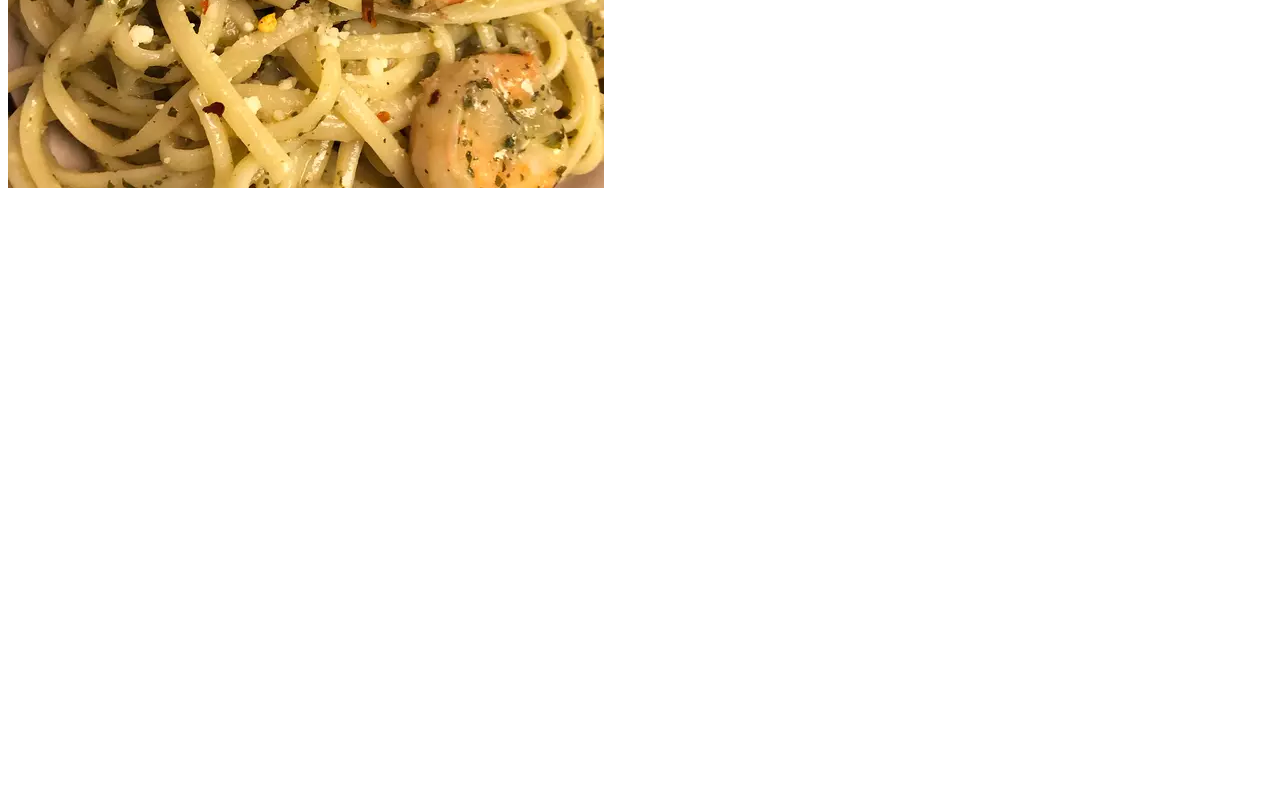
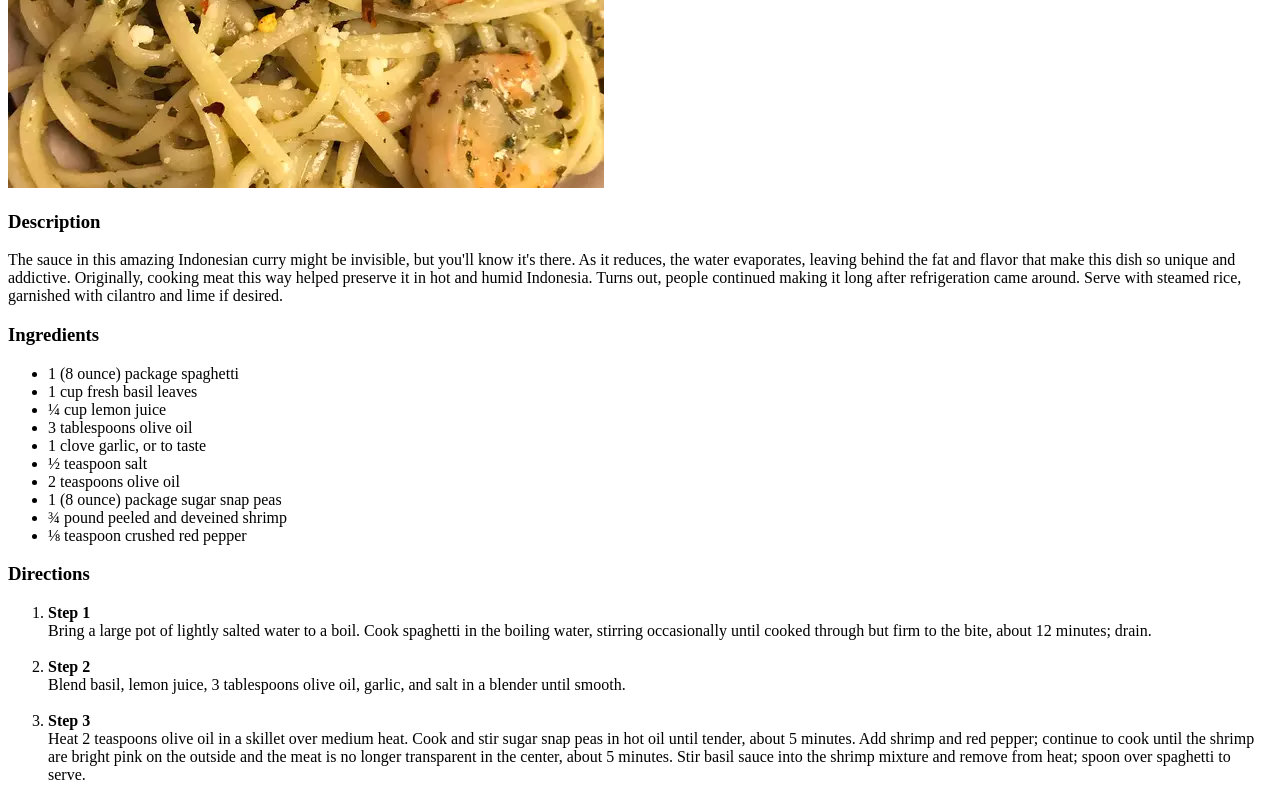
Before and after one commit to ambrosiaan/odin-recipes, a website: page recipes/shrimp-pasta.html in a window 1280 px wide. Shown: the part 488-1288 px from the top of the page. Before the commit the page ends 800 px from the top, so only its background shows below. Drawn offline with Linux system fonts and the light colour scheme.

Commit message:
Add recipe for pesto shrimp pasta

```diff
--- a/recipes/shrimp-pasta.html
+++ b/recipes/shrimp-pasta.html
@@ -1,13 +1,54 @@
 <!DOCTYPE html>
 <html lang="en">
+
 <head>
     <meta charset="UTF-8">
     <meta http-equiv="X-UA-Compatible" content="IE=edge">
     <meta name="viewport" content="width=device-width, initial-scale=1.0">
-    <title>Shrimp Pasta</title>
+    <title>Pesto Shrimp Pasta</title>
 </head>
+
 <body>
-    <h1>Shrimp Pasta</h1>
-    <img src="../img/pesto-shrimp-pasta.webp">
+    <h1>Pesto Shrimp Pasta</h1>
+    <img src="../img/pesto-shrimp-pasta.webp" , alt="Pesto Shrimp Pasta">
+    <h3>Description</h3>
+    <p>
+        The sauce in this amazing Indonesian curry might be invisible, but you'll know it's there. As it reduces, the
+        water evaporates, leaving behind the fat and flavor that make this dish so unique and addictive. Originally,
+        cooking meat this way helped preserve it in hot and
+        humid Indonesia. Turns out, people continued making it long after refrigeration came around. Serve with steamed
+        rice, garnished with cilantro and lime if desired.
+    </p>
+    <h3>Ingredients</h3>
+    <ul>
+        <li>1 (8 ounce) package spaghetti</li>
+        <li>1 cup fresh basil leaves</li>
+        <li>¼ cup lemon juice</li>
+        <li>3 tablespoons olive oil</li>
+        <li>1 clove garlic, or to taste</li>
+        <li>½ teaspoon salt</li>
+        <li>2 teaspoons olive oil</li>
+        <li>1 (8 ounce) package sugar snap peas</li>
+        <li>¾ pound peeled and deveined shrimp</li>
+        <li>⅛ teaspoon crushed red pepper</li>
+    </ul>
+    <h3>Directions</h3>
+    <ol>
+        <li>
+            <strong>Step 1</strong> <br>
+            Bring a large pot of lightly salted water to a boil. Cook spaghetti in the boiling water, stirring
+            occasionally until cooked through but firm to the bite, about 12 minutes; drain.
+        </li><br>
+        <li>
+            <strong>Step 2</strong> <br>
+            Blend basil, lemon juice, 3 tablespoons olive oil, garlic, and salt in a blender until smooth.
+        </li><br>
+        <li>
+            <strong>Step 3</strong> <br>
+            Heat 2 teaspoons olive oil in a skillet over medium heat. Cook and stir sugar snap peas in hot oil until
+            tender, about 5 minutes. Add shrimp and red pepper; continue to cook until the shrimp are bright pink on the
+            outside and the meat is no longer transparent in the center, about 5 minutes. Stir basil sauce into the
+            shrimp mixture and remove from heat; spoon over spaghetti to serve.
+    </ol>
 </body>
 </html>
```
Also changed, not shown: recipes/rendang.html (+1 -1 lines).
